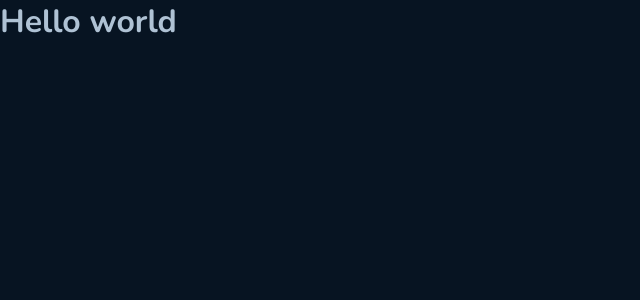
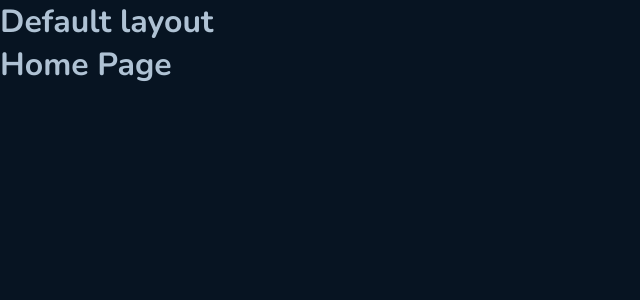
Before and after one commit to caiquemoreiradev/github-blog, a React (Vite) app: page / in a window 1280 px wide. Shown: the top 300 px of the page, without its empty margins (0-640 px from the left). Built offline with nearby package versions, Linux system fonts and the light colour scheme.

Commit message:
feat: implementação do Router

```diff
--- a/src/App.tsx
+++ b/src/App.tsx
@@ -1,4 +1,6 @@
+import { BrowserRouter } from 'react-router-dom'
 import { ThemeProvider } from 'styled-components'
+import { Router } from './Router'
 import { GlobalStyle } from './styles/global'
 import { defaultTheme } from './styles/theme/default'
 
@@ -6,7 +8,9 @@
   return (
     <ThemeProvider theme={defaultTheme}>
       <GlobalStyle />
-      <h1>Hello world</h1>
+      <BrowserRouter>
+        <Router />
+      </BrowserRouter>
     </ThemeProvider>
   )
 }
--- /dev/null
+++ b/src/Router.tsx
@@ -0,0 +1,13 @@
+import { Routes, Route } from 'react-router-dom'
+import { DefaultLayout } from './layouts/DefaultLayout'
+import { Home } from './pages/Home'
+
+export function Router() {
+  return (
+    <Routes>
+      <Route path="/" element={<DefaultLayout />}>
+        <Route path="/" element={<Home />} />
+      </Route>
+    </Routes>
+  )
+}
--- /dev/null
+++ b/src/layouts/DefaultLayout/index.tsx
@@ -0,0 +1,10 @@
+import { Outlet } from 'react-router-dom'
+
+export function DefaultLayout() {
+  return (
+    <>
+      <h1>Default layout</h1>
+      <Outlet />
+    </>
+  )
+}
--- /dev/null
+++ b/src/pages/Home/index.tsx
@@ -0,0 +1,3 @@
+export function Home() {
+  return <h1>Home Page</h1>
+}
```
